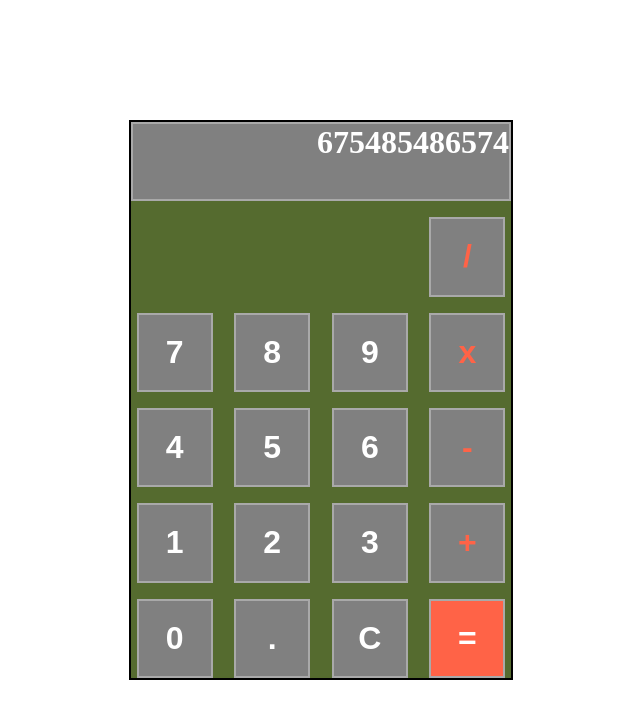
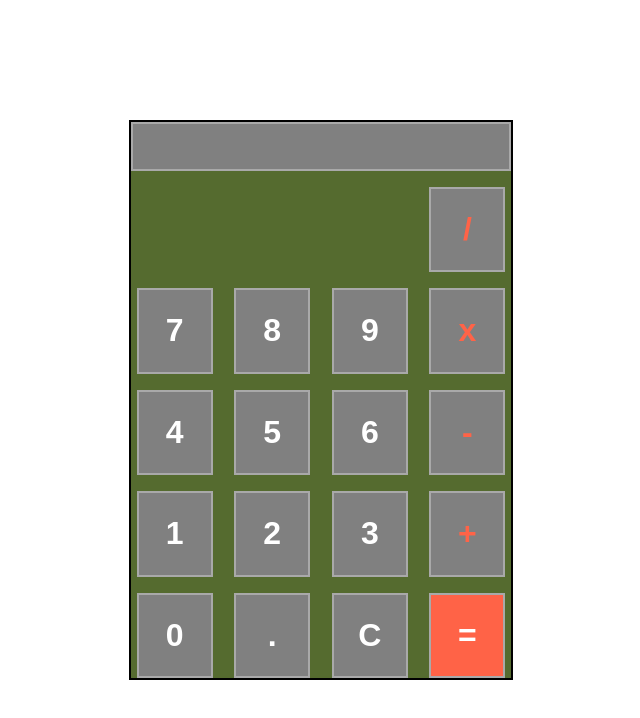
Before and after one commit to slashovia/Calculator, a plain HTML site: page index.html in a window 1280 px wide. Shown: the whole page, without its empty margins (319-959 px from the left). Drawn offline with Linux system fonts and the light colour scheme.

Commit message:
Fix file

```diff
--- a/index.html
+++ b/index.html
@@ -6,11 +6,12 @@
     <meta name="viewport" content="width=device-width, initial-scale=1.0">
     <title>Calculator</title>
     <link rel="stylesheet" href="style.css">
+    <script src="script.js" defer></script>
 </head>
 
 <body>
     <div class="container">
-        <div class="display">675485486574</div>
+        <div class="display"></div>
         <button class="backspace">C</button>
         <button class="add">+</button>
         <button class="subtract">-</button>
```
